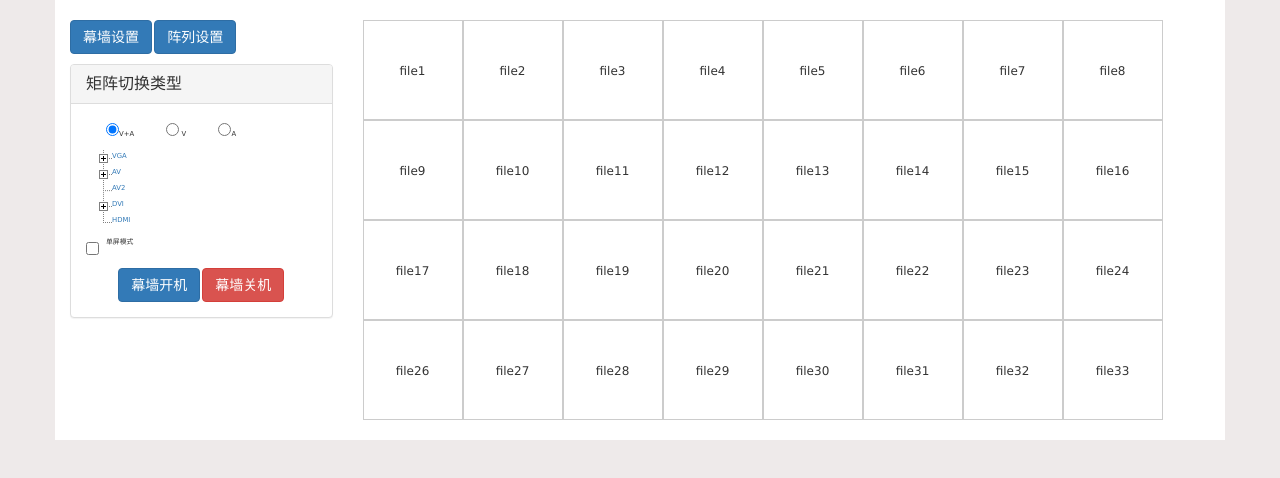
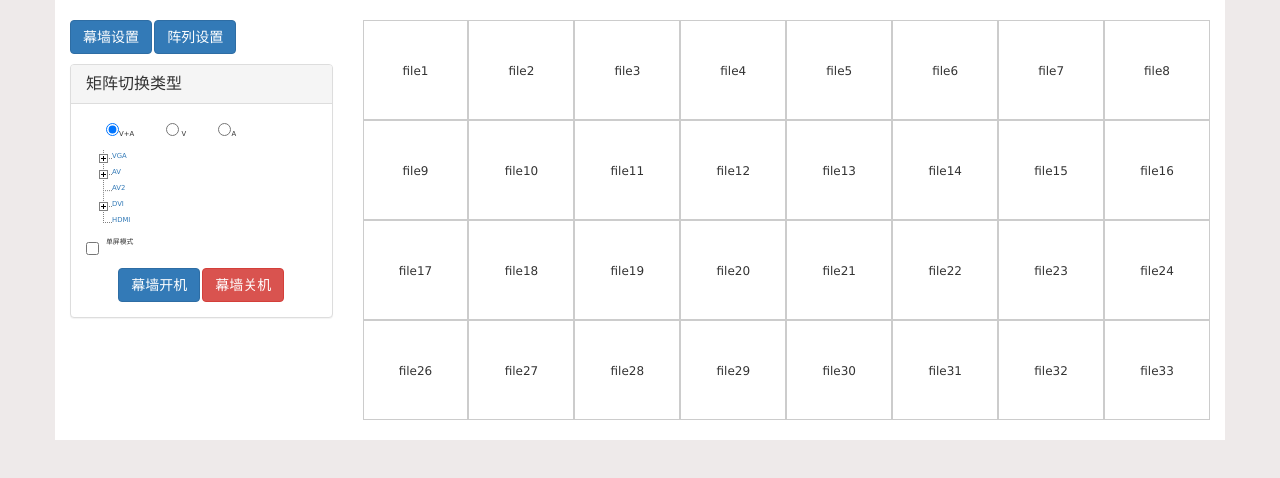
Before and after one commit to JaceyRx/first, a plain HTML site: page index1.htm in a window 1280 px wide. Drawn offline with Linux system fonts and the light colour scheme.

Commit message:
小div宽高自动变化

```diff
--- a/index1.htm
+++ b/index1.htm
@@ -20,8 +20,8 @@
 			/*height: 500px;*/
 		}
 		.fileDiv{
-			width: 100px;
-			height: 100px;
+			/*width: 100px;
+			height: 100px;*/
 		  float:left;
 		  text-align:center;
 		  line-height:100px;
@@ -96,7 +96,7 @@
 									<button type="button" class="btn btn-default" data-dismiss="modal">关闭
 									</button>
 									<button type="button" class="btn btn-primary">
-										提交更改
+										提交
 									</button>
 								</div>
 							</div><!-- /.modal-content -->
@@ -177,7 +177,7 @@
 				</div>
 			</div>
 			<div class="col-md-9" style="margin-bottom: 20px;">
-				<div class="box">
+				<div class="box" style="height: 400px;">
 					<div class="fileDiv">file1</div>
 					<div class="fileDiv">file2</div>
 					<div class="fileDiv">file3</div>
@@ -415,5 +415,13 @@
 	  alert(JSON.stringify(sel_json))
 
 	}
+
+	//加载时获取容器的宽度，然后设置小div的宽度
+	var box_width = $(".col-md-9").width();
+  	var box_height = $(".box").height();
+  	var small_width = box_width/8;
+  	var samll_height = box_height/4;
+  	$(".fileDiv").css("width", small_width);
+  	$(".fileDiv").css("height", samll_height);
 </script>
 </html>
```
